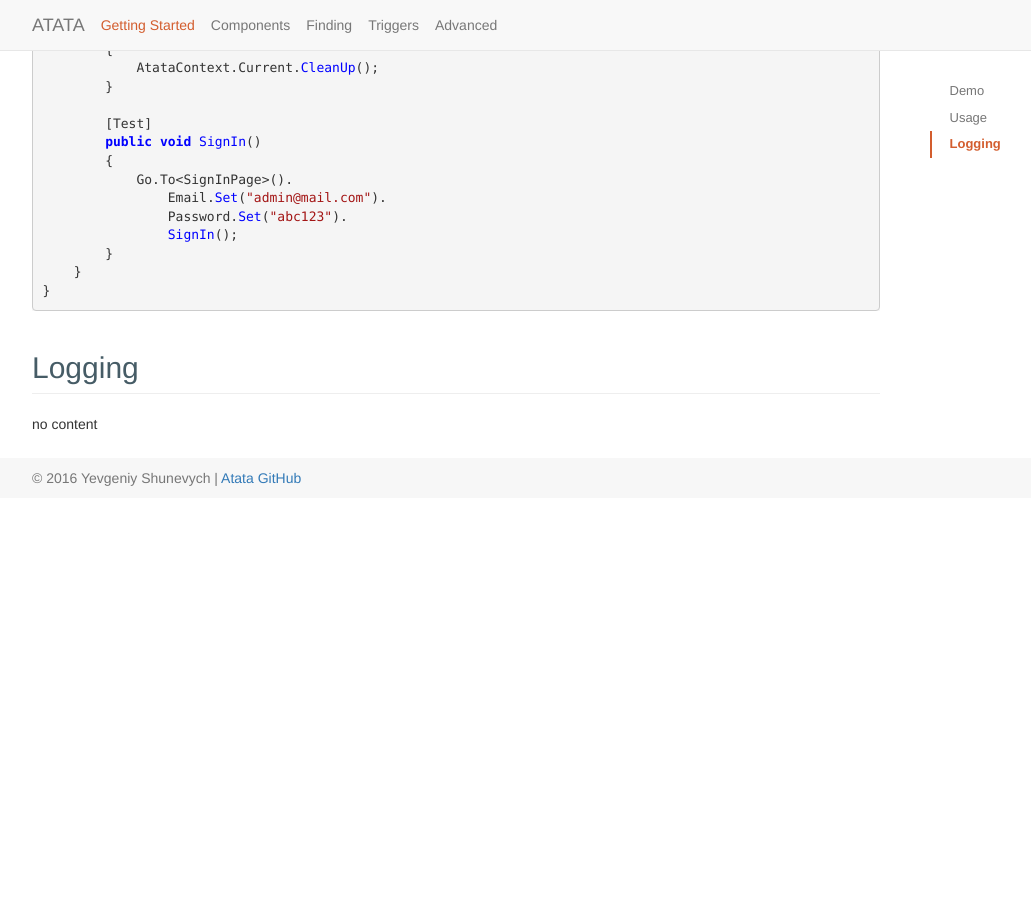
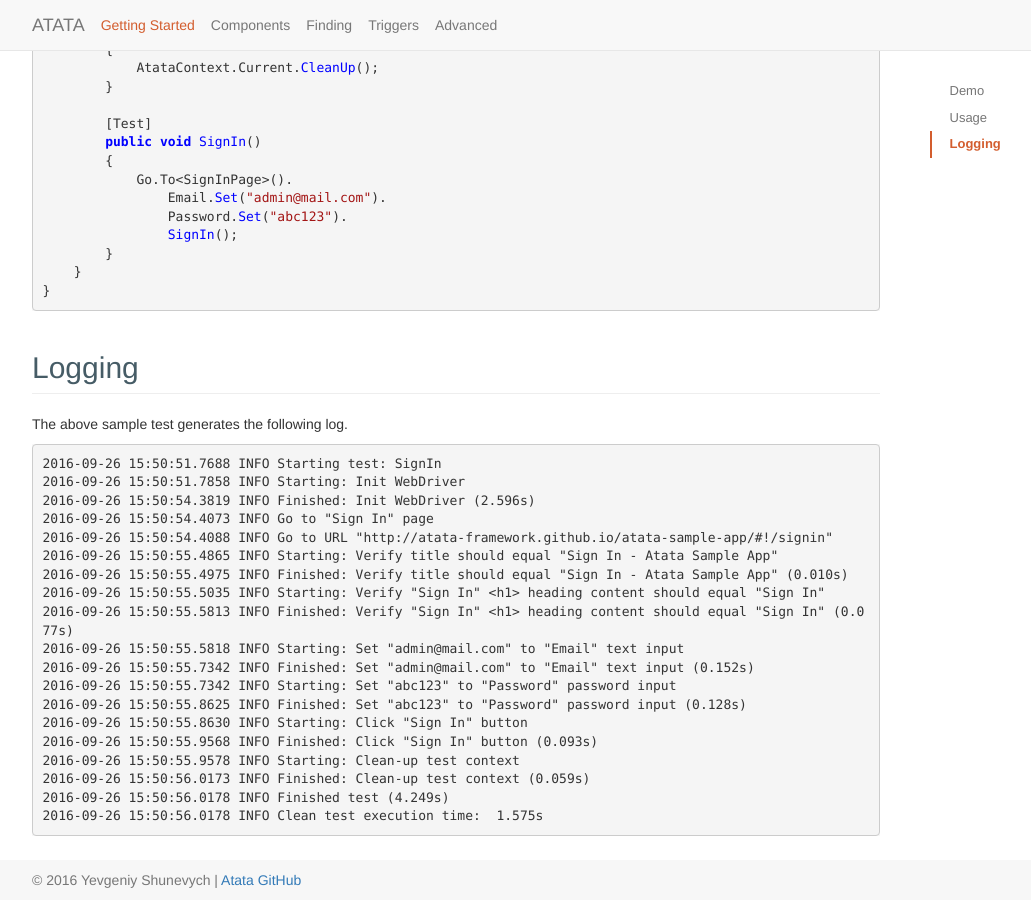
Before and after one commit to atata-framework/atata.io, a Jekyll site: the page built from getting-started.html, in a window 1280 px wide and 900 px high, scrolled down 1826 px. Shown: the whole window, without its empty margins (38-1069 px from the left). Built offline with Jekyll 4.4.1, drawn with Linux system fonts in a browser that asks for light colours; before the commit the page ends 2324 px from its top, so only the background shows below that.

Commit message:
Update logging section

````diff
--- a/_includes/getting-started/logging.md
+++ b/_includes/getting-started/logging.md
@@ -1 +1,23 @@
-no content
+The above sample test generates the following log.
+
+```
+2016-09-26 15:50:51.7688 INFO Starting test: SignIn
+2016-09-26 15:50:51.7858 INFO Starting: Init WebDriver
+2016-09-26 15:50:54.3819 INFO Finished: Init WebDriver (2.596s)
+2016-09-26 15:50:54.4073 INFO Go to "Sign In" page
+2016-09-26 15:50:54.4088 INFO Go to URL "http://atata-framework.github.io/atata-sample-app/#!/signin"
+2016-09-26 15:50:55.4865 INFO Starting: Verify title should equal "Sign In - Atata Sample App"
+2016-09-26 15:50:55.4975 INFO Finished: Verify title should equal "Sign In - Atata Sample App" (0.010s)
+2016-09-26 15:50:55.5035 INFO Starting: Verify "Sign In" <h1> heading content should equal "Sign In"
+2016-09-26 15:50:55.5813 INFO Finished: Verify "Sign In" <h1> heading content should equal "Sign In" (0.077s)
+2016-09-26 15:50:55.5818 INFO Starting: Set "admin@mail.com" to "Email" text input
+2016-09-26 15:50:55.7342 INFO Finished: Set "admin@mail.com" to "Email" text input (0.152s)
+2016-09-26 15:50:55.7342 INFO Starting: Set "abc123" to "Password" password input
+2016-09-26 15:50:55.8625 INFO Finished: Set "abc123" to "Password" password input (0.128s)
+2016-09-26 15:50:55.8630 INFO Starting: Click "Sign In" button
+2016-09-26 15:50:55.9568 INFO Finished: Click "Sign In" button (0.093s)
+2016-09-26 15:50:55.9578 INFO Starting: Clean-up test context
+2016-09-26 15:50:56.0173 INFO Finished: Clean-up test context (0.059s)
+2016-09-26 15:50:56.0178 INFO Finished test (4.249s)
+2016-09-26 15:50:56.0178 INFO Clean test execution time:  1.575s
+```
````
